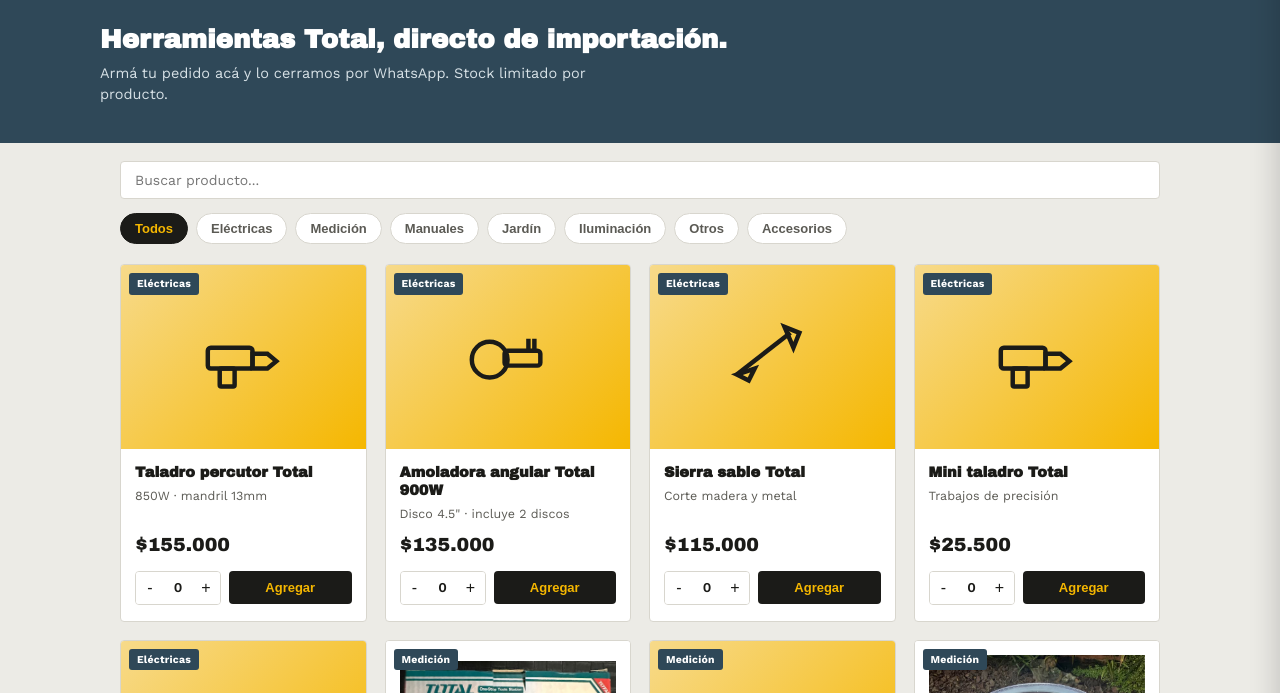
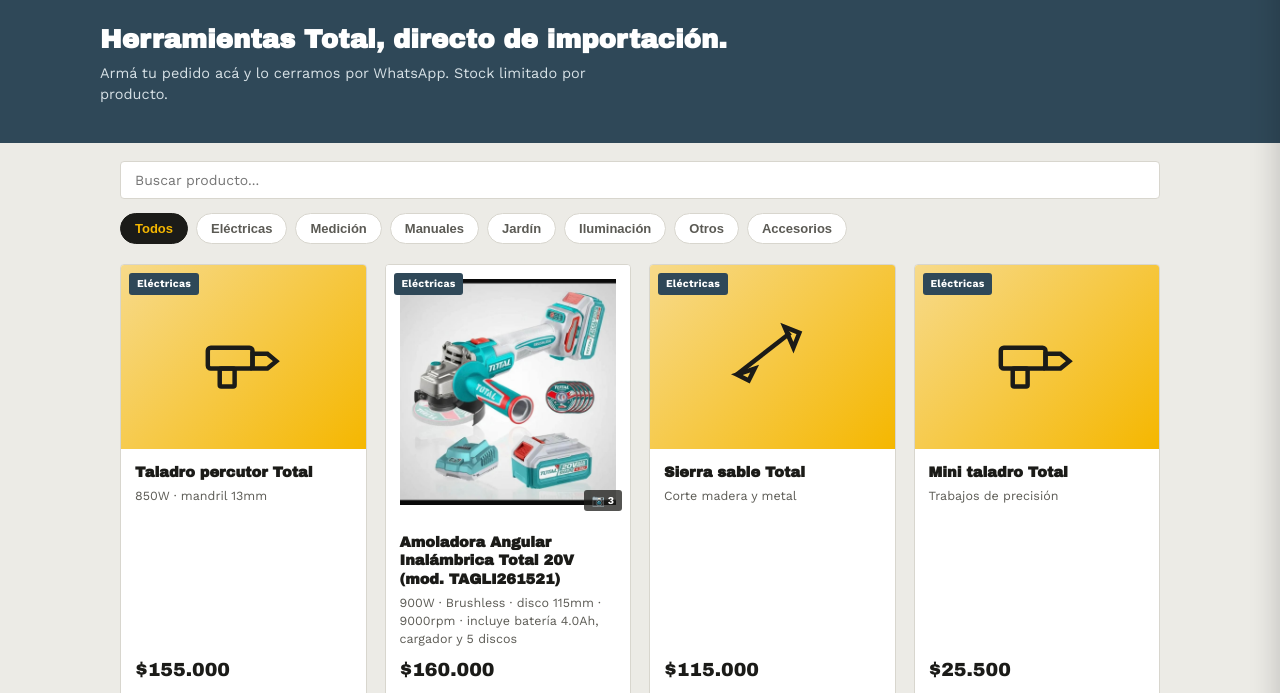
Before and after one commit to juliobravo351-crypto/BJ-Importaciones---Catalogo-SEPT26, a plain HTML site: page index.html in a window 1280 px wide. Shown: the part 75-768 px from the top of the page. Drawn offline with nearby package versions, Linux system fonts and the light colour scheme.

Commit message:
Update index.html

```diff
--- a/index.html
+++ b/index.html
@@ -376,7 +376,7 @@
 
 const PRODUCTS = [
   { id:1, name:"Taladro percutor Total", cat:"Eléctricas", price:155000, spec:"850W · mandril 13mm", icon:"drill" },
-  { id:2, name:"Amoladora angular Total 900W", cat:"Eléctricas", price:135000, spec:"Disco 4.5\" · incluye 2 discos", icon:"grinder" },
+  { id:2, name:"Amoladora Angular Inalámbrica Total 20V (mod. TAGLI261521)", cat:"Eléctricas", price:160000, spec:"900W · Brushless · disco 115mm · 9000rpm · incluye batería 4.0Ah, cargador y 5 discos", icon:"grinder", images:["AMO_2.jpg","AMO_1.jpg","AMO_3.jpg"] },
   { id:3, name:"Sierra sable Total", cat:"Eléctricas", price:115000, spec:"Corte madera y metal", icon:"saw" },
   { id:4, name:"Mini taladro Total", cat:"Eléctricas", price:25500, spec:"Trabajos de precisión", icon:"drill" },
   { id:5, name:"Pistola para pintar Total", cat:"Eléctricas", price:138000, spec:"600W · tanque 800ml", icon:"spray" },
```
